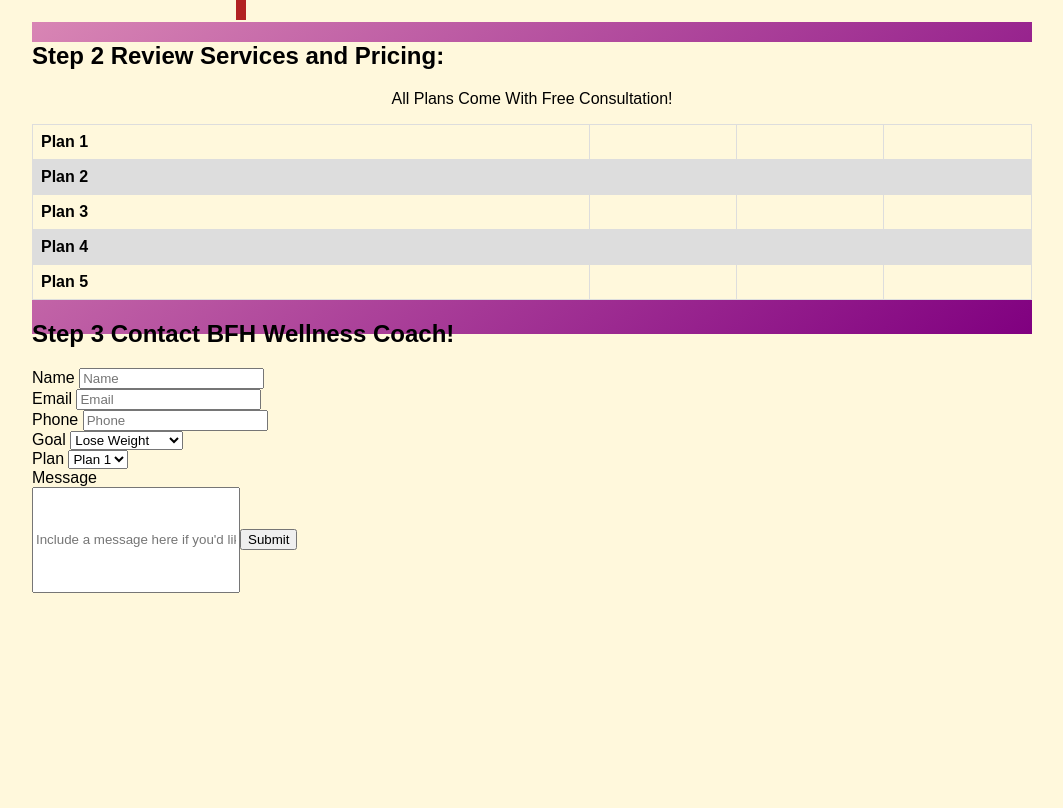
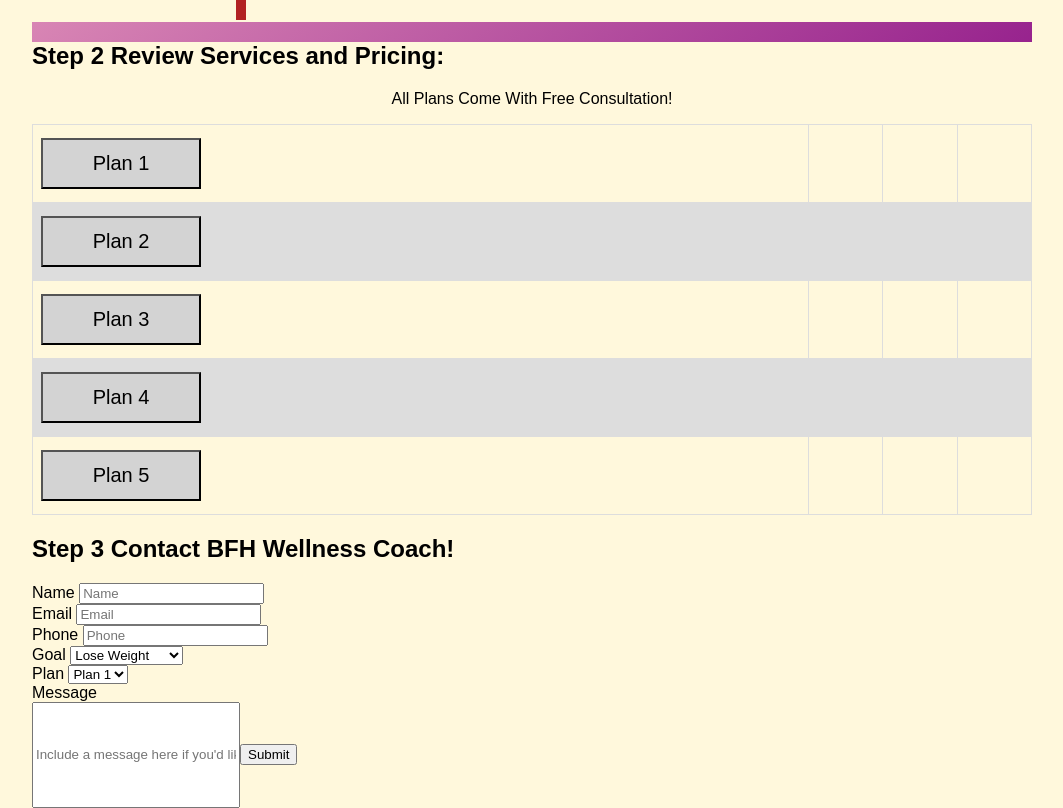
Before and after one commit to MyNameIsSpencer/fit_trainer, a React (Create React App) app in the folder client/: page / in a window 1280 px wide. Shown: the part 1230-2038 px from the top of the page, without its empty margins (108-1171 px from the left). Before the commit the page ends 1823 px from the top, so only its background shows below. Built offline with nearby package versions, Linux system fonts and the light colour scheme; no server answers.

Commit message:
plan is now hooked up

```diff
--- a/client/src/Home.js
+++ b/client/src/Home.js
@@ -10,8 +10,8 @@ class Home extends Component {
   constructor(props) {
     super(props);
     this.state = {
-      goal: '',
-      plan: ''
+      goal: 'Not Sure',
+      plan: 'None'
     }
     this.updateGoal = this.updateGoal.bind(this);
     this.updatePlan = this.updatePlan.bind(this);
--- a/client/src/Step1.js
+++ b/client/src/Step1.js
@@ -38,15 +38,15 @@ class Step1 extends Component {
             <tr>
               <th className="seperator">
                 <ul className="home-ul">
-                  <li><button value="loseWeight" onClick={(e, loseWeight) => this.handleClick(e, optionDescriptions.loseWeight)}>
+                  <li><button value="loseWeight" onClick={(e) => this.handleClick(e, optionDescriptions.loseWeight)}>
                       Lose Weight </button></li>
-                  <li><button value="reduceStress" onClick={(e, loseWeight) => this.handleClick(e, optionDescriptions.reduceStress)}>
+                  <li><button value="reduceStress" onClick={(e) => this.handleClick(e, optionDescriptions.reduceStress)}>
                       Reduce Stress</button></li>
-                  <li><button value="improveHealth" onClick={(e, loseWeight) => this.handleClick(e, optionDescriptions.improveHealth)}>
+                  <li><button value="improveHealth" onClick={(e) => this.handleClick(e, optionDescriptions.improveHealth)}>
                     Improve Health</button></li>
-                  <li><button value="getFitter" onClick={(e, loseWeight) => this.handleClick(e, optionDescriptions.getFitter)}>
+                  <li><button value="getFitter" onClick={(e) => this.handleClick(e, optionDescriptions.getFitter)}>
                     Get Fitter</button></li>
-                  <li><button value="notSure" onClick={(e, loseWeight) => this.handleClick(e, optionDescriptions.notSure)}>
+                  <li><button value="notSure" onClick={(e) => this.handleClick(e, optionDescriptions.notSure)}>
                     Not Sure</button></li>
                 </ul>
               </th>
--- a/client/src/Step2.js
+++ b/client/src/Step2.js
@@ -4,6 +4,10 @@ import './css/Step2.css'
 class Step2 extends Component {
   constructor(props) {
     super(props)
+  }
+
+  handleClick (e) {
+    this.props.updatePlan(e)
   }
 
   render() {
@@ -16,8 +20,8 @@ class Step2 extends Component {
         <table>
           <tbody>
             <tr>
-              <th>
-                Plan 1
+              <th className="seperator">
+                <button value="plan1" onClick={(e) => this.handleClick(e)}> Plan 1</button>
               </th>
               <th>
               </th>
@@ -27,8 +31,8 @@ class Step2 extends Component {
               </th>
             </tr>
             <tr>
-              <th>
-                Plan 2
+              <th className="seperator">
+                <button value="plan2" onClick={(e) => this.handleClick(e)}> Plan 2 </button>
               </th>
               <th>
               </th>
@@ -38,8 +42,8 @@ class Step2 extends Component {
               </th>
             </tr>
             <tr>
-              <th>
-                Plan 3
+              <th className="seperator">
+                <button value="plan3" onClick={(e) => this.handleClick(e)}> Plan 3 </button>
               </th>
               <th>
               </th>
@@ -49,8 +53,8 @@ class Step2 extends Component {
               </th>
             </tr>
             <tr>
-              <th>
-                Plan 4
+              <th className="seperator">
+                <button value="plan4" onClick={(e) => this.handleClick(e)}> Plan 4 </button>
               </th>
               <th>
               </th>
@@ -60,8 +64,8 @@ class Step2 extends Component {
               </th>
             </tr>
             <tr>
-              <th>
-                Plan 5
+              <th className="seperator">
+                <button value="plan5" onClick={(e) => this.handleClick(e)}> Plan 5 </button>
               </th>
               <th>
               </th>
--- a/client/src/Step3.js
+++ b/client/src/Step3.js
@@ -97,11 +97,12 @@ class Step3 extends Component {
             <label>
               Plan {' '}
               <select name="plans">
-                <option>Plan 1 </option>
-                <option>Plan 2 </option>
-                <option>Plan 3 </option>
-                <option>Plan 4 </option>
-                <option>Plan 5 </option>
+                <option value="plan1" selected={this.props.plan === 'plan1'}>Plan 1 </option>
+                <option value="plan2" selected={this.props.plan === 'plan2'}>Plan 2 </option>
+                <option value="plan3" selected={this.props.plan === 'plan3'}>Plan 3 </option>
+                <option value="plan4" selected={this.props.plan === 'plan4'}>Plan 4 </option>
+                <option value="plan5" selected={this.props.plan === 'plan5'}>Plan 5 </option>
+
               </select>
             </label>
             <br />
--- a/client/src/css/Step2.css
+++ b/client/src/css/Step2.css
@@ -1,3 +1,38 @@
+.seperator {
+  border-right: 10px solid firebrick;
+}
+
+.home-ul {
+  display: inline-block;
+}
+
+.home-ul li {
+  list-style: none;
+}
+
+.seperator button{
+  font-size: 20px;
+  padding: 12px 5px;
+  margin: 5px 0px;
+  width: 160px;
+  background-color: lightgrey;
+  text-align: center;
+}
+
+.seperator button:hover{
+  background-color: lightgreen;
+  color: white;
+}
+
+.seperator button:focus{
+  background-color: dimgray;
+  color: white;
+  /* border-right: 10px solid firebrick; */
+}
+
+
+
+
 .step2 {
   background: cornsilk;
 }
```
Also changed, not shown: 1 other file (tests, documents, lock files or other folders).
